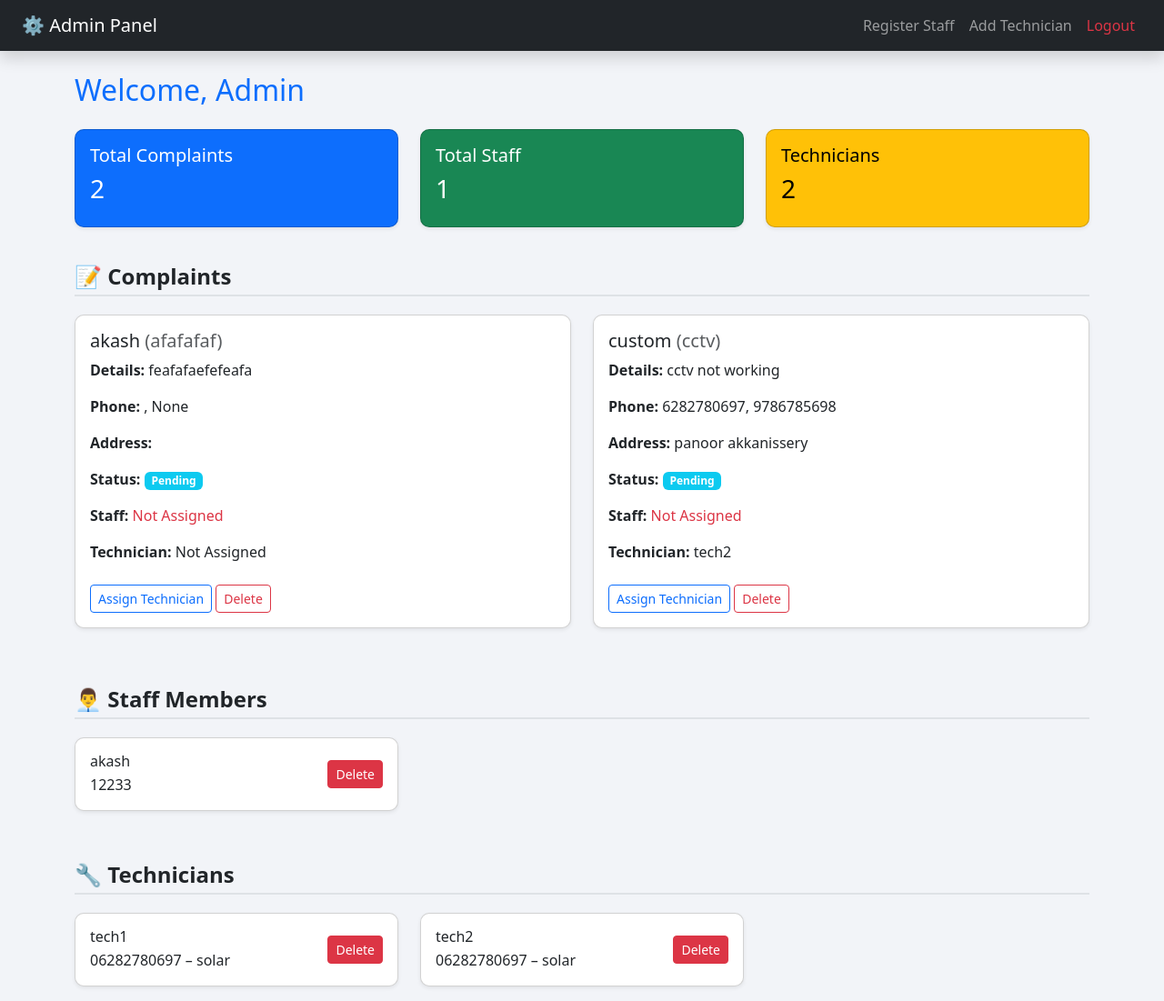
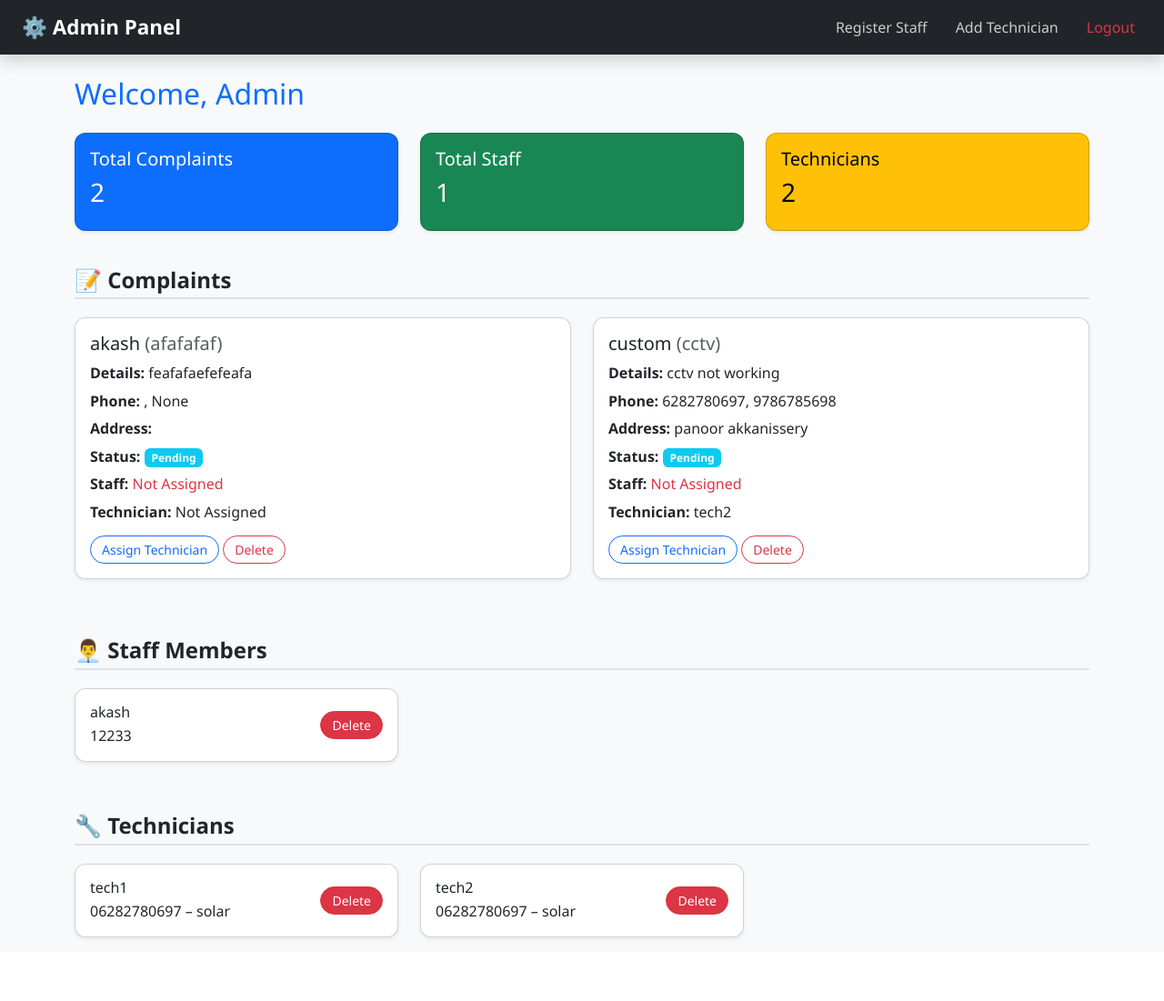
Before and after one commit to akasha17/complaint-management, a Django app: page /admin-dashboard/ in a window 1280 px wide. Shown: the whole page at 91% size. After the commit the page ends 1034 px from the top, so only its background shows below. Run offline with Django 5.2, Linux system fonts and the light colour scheme; a user stored in the database is signed in; data comes from the database, SQL or seed files in the repository.

Commit message:
adminstyle.css

```diff
--- a/cm/cmapp/static/css/adminstyle.css
+++ b/cm/cmapp/static/css/adminstyle.css
@@ -1,17 +1,51 @@
 body {
-            background-color: #f2f4f8;
+    background-color: #f8f9fa;
+    font-family: 'Segoe UI', sans-serif;
 }
-        .container {
-            margin-top: 40px;
+
+.navbar-brand {
+    font-size: 1.4rem;
+    font-weight: 600;
 }
-        .card {
-            border-radius: 10px;
-            box-shadow: 0 2px 6px rgba(0,0,0,0.1);
+
+.navbar .nav-link {
+    color: #ccc;
+    margin-left: 15px;
+    transition: all 0.3s ease;
 }
+.navbar .nav-link:hover {
+    color: #fff;
+    padding-left: 5px;
+}
+
+/* Section Titles */
 .section-title {
     margin-top: 40px;
     margin-bottom: 20px;
-            border-bottom: 2px solid #dee2e6;
     padding-bottom: 5px;
     font-weight: 600;
+    border-bottom: 2px solid #dee2e6;
 }
+
+/* Cards */
+.card {
+    border-radius: 12px;
+    transition: transform 0.2s;
+}
+.card:hover {
+    transform: translateY(-2px);
+}
+.card-body p {
+    margin-bottom: 0.4rem;
+}
+
+/* Buttons */
+.btn-sm {
+    border-radius: 20px;
+    padding: 4px 12px;
+}
+
+/* Alerts */
+.alert {
+    border-radius: 10px;
+}
```
Lines whose indentation alone changed are shown as unchanged.
